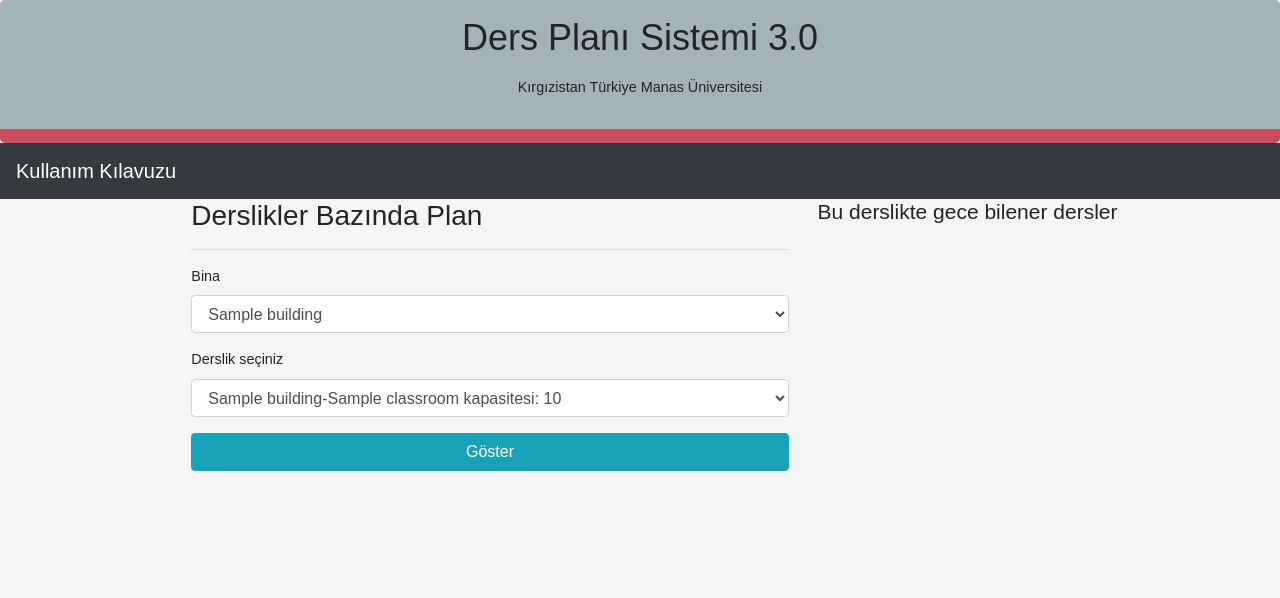
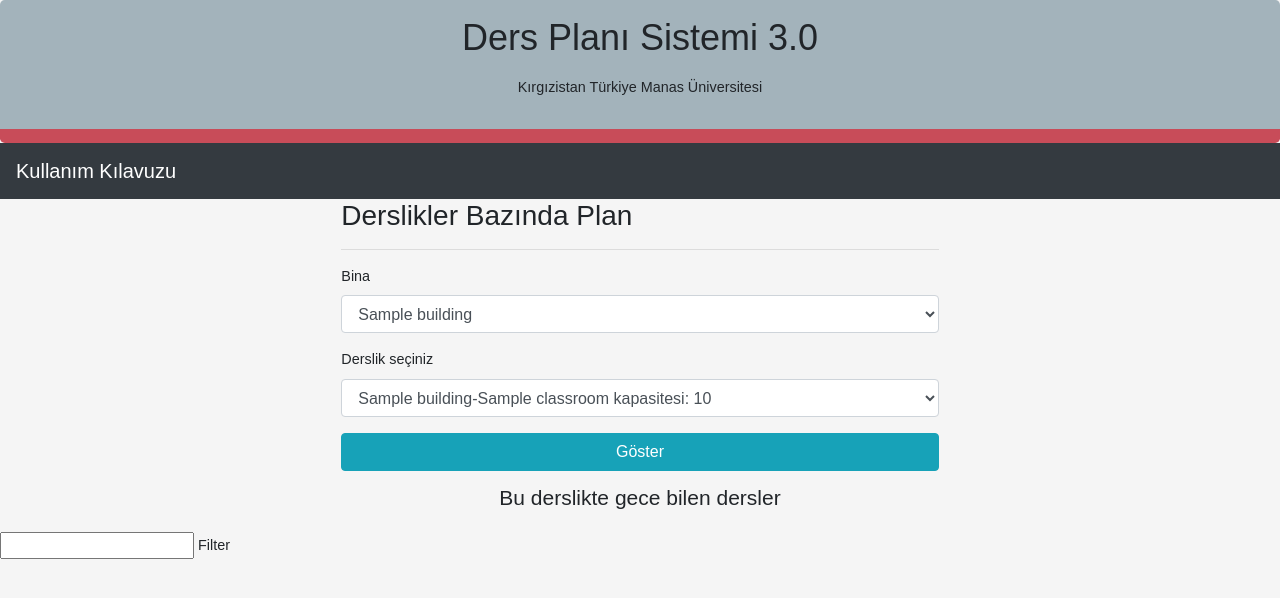
Before and after one commit to A-miin/timetable_v3, a Django app: page /secretariat/timetable/ in a window 1280 px wide. Shown: the top 598 px of the page. Run offline with Django 3.2, Linux system fonts and the light colour scheme; tables that the repository leaves empty hold one stand-in row (values such as "Sample post"); some libraries are stand-ins or nearby versions.

Commit message:
Fixes in template

```diff
--- a/timetable_v3/secretariat/templates/classroom/timetable.html
+++ b/timetable_v3/secretariat/templates/classroom/timetable.html
@@ -46,26 +46,55 @@
         {% endif %}
 
     </div>
-        <h2>Bu derslikte gece bilener dersler</h2>
-    <div class="row container mt-2">
+
+    {% if timetable %}
+        {% include 'partial/secretariat_classroom_timetable.html' with teacher=selected_teacher days=days hours=hours timetable=timetable %}
+    {% endif %}
+    </div>
+    <h2 class="text-center">Bu derslikte gece bilen dersler</h2>
+    <div class="mx-auto ">
+    <input id="filter" type="text">
+        <label for="filter">Filter</label>
+    </div>
+    <div class="row mt-2 mx-auto">
         {% for course in unused_courses %}
         <div style="width: 300px; height: 120px; padding: 0" class="table-{{ course.type.type_code|get_type }} parent-draggable" data-course-id="{{ course.id }}" data-not-acceptable="{{ course.get_reserved_list }}">
 
-            {{ course.name }}<br>
         {{ course.code }}<br>
         {{ course.teacher }}<br>
-        {{ course.department }}<br>
+        {{ course.department }} - {{ course.year }} Sinif<br>
             <div class="counts">
         {{ course.used_count }}/{{ course.max_used_count }}
             </div>
         </div>
         {% endfor %}
     </div>
-    {% if timetable %}
-        {% include 'partial/secretariat_classroom_timetable.html' with teacher=selected_teacher days=days hours=hours timetable=timetable %}
-    {% endif %}
 </div>
-</div>
+    <script>
+    $("#filter").keyup(function() {
+
+      // Retrieve the input field text and reset the count to zero
+      var filter = $(this).val(),
+        count = 0;
+
+      // Loop through the comment list
+      $('.parent-draggable').each(function() {
+
+
+        // If the list item does not contain the text phrase fade it out
+        if ($(this).text().search(new RegExp(filter, "i")) < 0) {
+          $(this).hide();  // MY CHANGE
+
+          // Show the list item if the phrase matches and increase the count by 1
+        } else {
+          $(this).show(); // MY CHANGE
+          count++;
+        }
+
+      });
+
+    });
+    </script>
 <script>
 function val() {
     first = false;
@@ -127,10 +156,6 @@ function val() {
         new_item = previous.clone();
         if ($(previous.parent()).prop("tagName") === "TD"){
         $(previous.parent().droppable('enable'));
-
-        console.log(previous.data('course-id'))
-        console.log($(previous.parent()).data('id'))
-            console.log($(this).data('id'));
         let course_id = previous.data('course-id');
         let old_time_hour_day = $(previous.parent()).data('id');
         let new_time_hour_day = $(this).data('id');
--- a/timetable_v3/secretariat/views.py
+++ b/timetable_v3/secretariat/views.py
@@ -45,8 +45,8 @@ class ClassRoomTimeTableView(View):
                                                      'course__type', 'course__department', 'course__department__faculty',
                                                      'classroom__building', ).\
             filter(classroom=room).order_by('time_hour_id', 'time_day_id')
-        unused_courses = Course.objects.annotate(used_count=Count('timetable', distinct=True, )).\
-            annotate(max_used_count=F('practice_hours') +  F('theory_hours'),).filter(rooms__classroom_id=room.id).\
+        unused_courses = Course.objects.select_related('teacher', 'department', 'type').annotate(used_count=Count('timetable', distinct=True, )).\
+            annotate(max_used_count=F('practice_hours') + F('theory_hours'),).filter(rooms__classroom_id=room.id).\
             distinct()
         days, hours, index = TimeDay.objects.all().order_by('pk'), TimeHour.objects.all().order_by('pk'), 0
         result = [ListTimeTable(time_day_id=day.id, time_hour_id=hour.id) for hour in hours for day in days]
```
